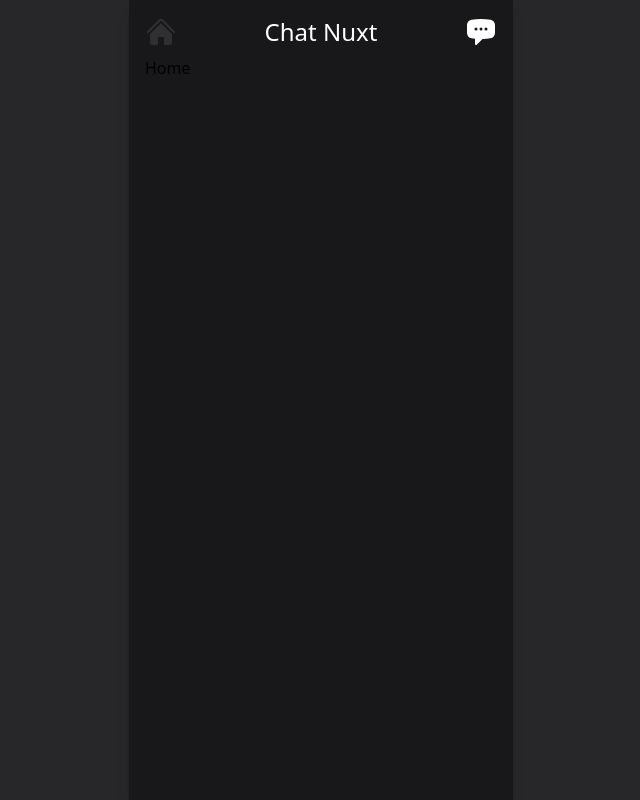
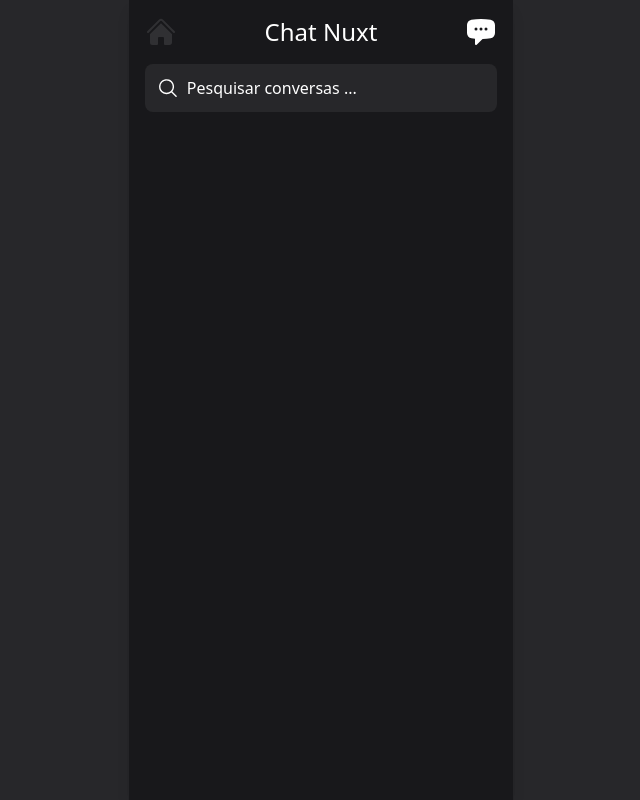
Before and after one commit to rodrigordgfs/chat-nuxt, a Nuxt app: page / in a window 1280 px wide. Shown: the whole page, without its empty margins (319-959 px from the left). Built offline with nearby package versions, Linux system fonts and the light colour scheme.

Commit message:
Feature: Created a search field component

```diff
--- a/layouts/default.vue
+++ b/layouts/default.vue
@@ -1,6 +1,6 @@
 <template>
   <div class="bg-zinc-800 w-full h-screen flex flex-col items-center">
-    <div class="max-w-full w-96 h-screen flex flex-col gap-2 p-4 bg-zinc-900 shadow-lg">
+    <div class="max-w-full w-96 h-screen flex flex-col p-4 bg-zinc-900 shadow-lg">
       <Header />
       <slot />
     </div>
--- a/pages/index.vue
+++ b/pages/index.vue
@@ -1,7 +1,31 @@
 <template>
-  Home
+  <div class="flex-1">
+    <form @submit.prevent="performSearch" class="mt-4">
+    <div class="bg-zinc-800 rounded-lg p-3 flex flex-row items-center gap-2">
+      <MagnifyingGlassIcon class="w-6 h-6 text-white" />
+      <input
+        v-model="searchQuery"
+        @input="handleInput"
+        placeholder="Pesquisar conversas ..."
+        class="bg-transparent w-full text-white placeholder-white focus:outline-none"
+      />
+    </div>
+  </form>
+  </div>
 </template>
 
-<script setup></script>
+<script setup>
+import { MagnifyingGlassIcon } from "@heroicons/vue/24/solid";
+
+const searchQuery = ref("");
+
+const handleInput = () => {};
+
+const performSearch = () => {
+  if (searchQuery.value.length >= 3) {
+    console.log("Realizando busca para:", searchQuery.value);
+  }
+};
+</script>
 
 <style></style>
```
